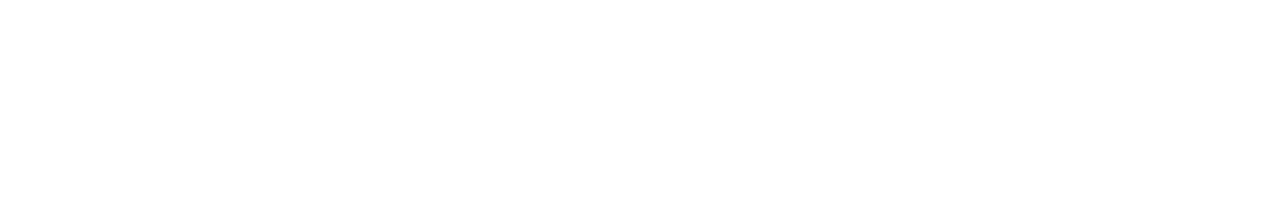
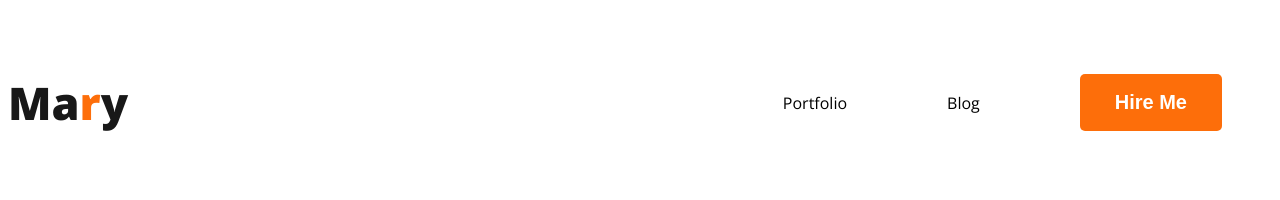
Before and after one commit to nizamuddin-git-repo/New-website, a plain HTML site: page index.html in a window 1280 px wide. Drawn offline with nearby package versions, Linux system fonts and the light colour scheme.

Commit message:
added nav

```diff
--- a/index.html
+++ b/index.html
@@ -4,10 +4,21 @@
     <meta charset="UTF-8">
     <meta name="viewport" content="width=device-width, initial-scale=1.0">
     <title>wab developer portfolio</title>
+    <link rel="preconnect" href="https://fonts.googleapis.com">
+<link rel="preconnect" href="https://fonts.gstatic.com" crossorigin>
+<link href="https://fonts.googleapis.com/css2?family=Open+Sans:wght@400;700;800&display=swap" rel="stylesheet">
+    <link rel="stylesheet" href="style/style.css">
 </head>
 <body>
     <header>
-
+        <nav>
+             <h3 class="nav-title">Ma<span class="text-primary">r</span>y</h3>
+            <ul>
+                <li><a href=""></a>Portfolio</li>
+                <li><a href=" "></a>Blog</li>
+                <li><button class="btn-primary">Hire Me</button></li>
+            </ul>
+        </nav>
     </header>
     <main>
 
--- /dev/null
+++ b/style/style.css
@@ -0,0 +1,43 @@
+body{
+    font-family: 'Open Sans', sans-serif;
+}
+
+nav{
+    display: flex;
+    justify-content: space-between;
+    align-items: center;
+}
+
+.nav-title {
+    color: #181818;
+    font-size: 45px;
+    font-weight: 800;
+
+}
+
+.text-primary{
+    color: #FD6E0A;
+}
+nav > ul{
+    display: flex;
+    align-items: center;
+}
+
+nav li {
+    list-style: none;
+    margin: 50px;
+}
+
+nav a {
+    text-decoration: none;
+}
+
+.btn-primary{
+    border-radius: 5px;
+    background: #FD6E0A;
+    color: #FFF;
+    border: 0;
+    font-size: 20px;
+    font-weight: 700;
+    padding: 17px 35px
+}
```
